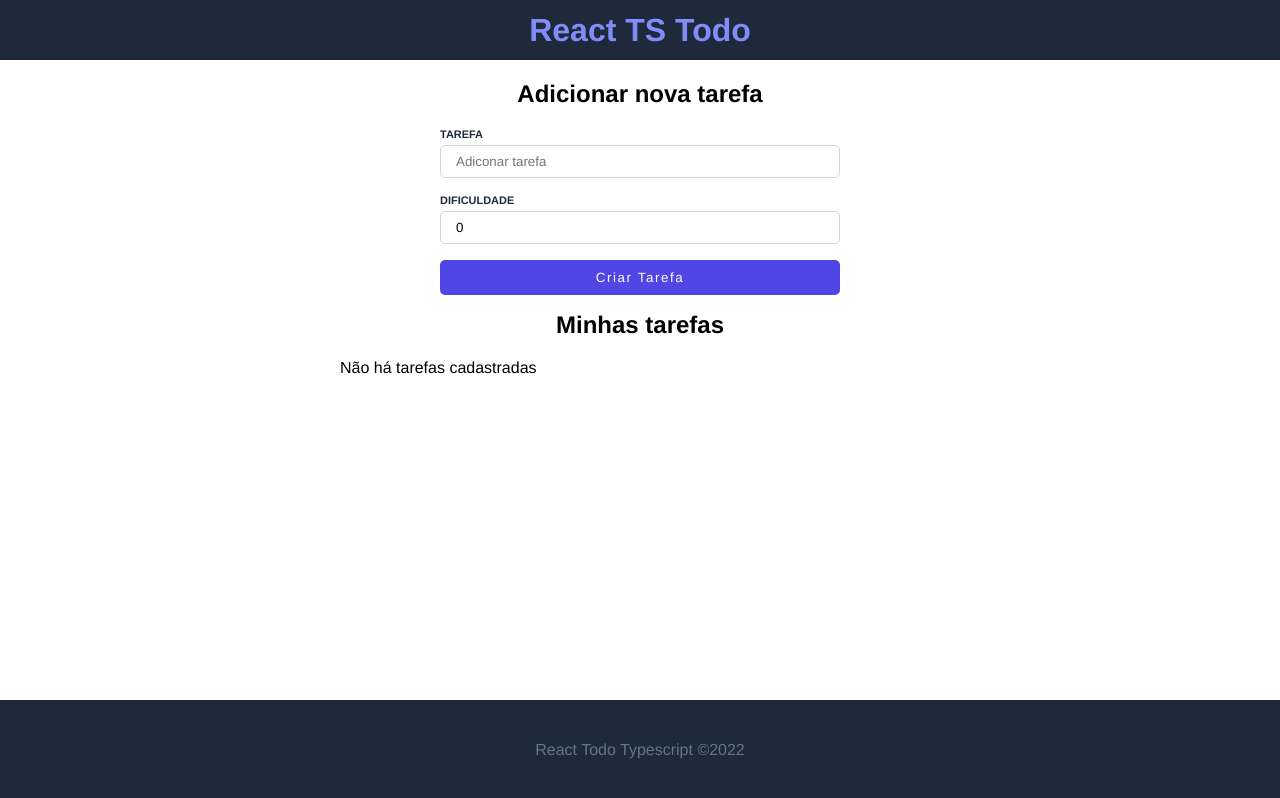
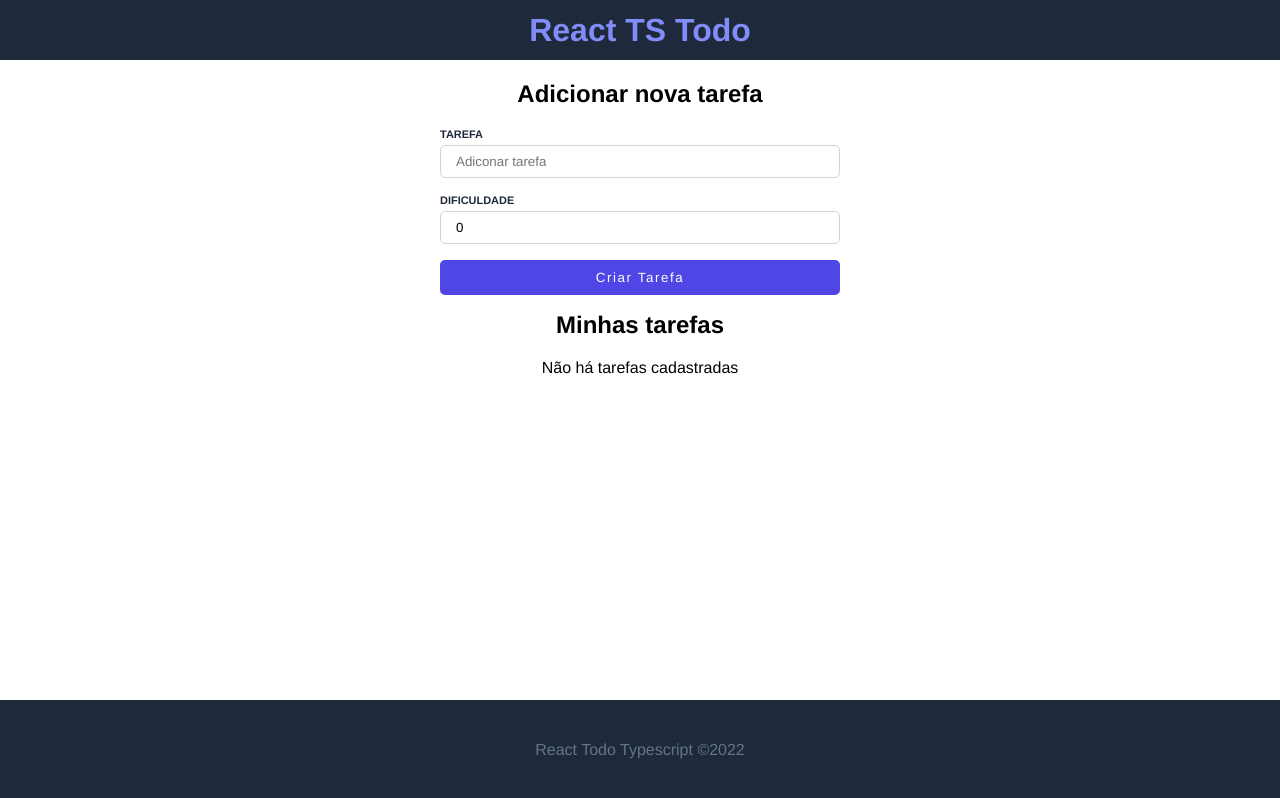
Before and after one commit to leoziondev/ud-ts-react-todo-mb, a React (Create React App) app: page / in a window 1280 px wide. Built offline with nearby package versions, Linux system fonts and the light colour scheme.

Commit message:
add fnc delete task

```diff
--- a/src/App.tsx
+++ b/src/App.tsx
@@ -10,6 +10,14 @@ import styles from './App.module.css'
 
 const App = () => {
   const [taskList, setTaskList] = useState<ITask[]>([])
+
+  const handleDeleteTask = (id: number) => {
+    setTaskList(
+      taskList.filter((task) => {
+        return task.id !== id
+      })
+    )
+  }
 
   return (
     <div className={styles.bodyWrapper}>
@@ -27,6 +35,7 @@ const App = () => {
           <h2>Minhas tarefas</h2>
           <TaskList
             taskList={taskList}
+            handleDelete={handleDeleteTask}
           />
         </div>
       </main>
--- a/src/components/TaskList.module.css
+++ b/src/components/TaskList.module.css
@@ -32,3 +32,7 @@
 .cardTask .actions i:hover {
     color: #4f46e5;
 }
+
+.noTasks {
+    text-align: center;
+}
--- a/src/components/TaskList.tsx
+++ b/src/components/TaskList.tsx
@@ -4,9 +4,10 @@ import styles from './TaskList.module.css'
 
 interface Props {
     taskList: ITask[]
+    handleDelete(id: number): void
 }
 
-const TaskList = ({taskList}: Props) => {
+const TaskList = ({taskList, handleDelete}: Props) => {
   return (
     <>
         {taskList.length > 0
@@ -19,12 +20,15 @@ const TaskList = ({taskList}: Props) => {
                     </div>
                     <div className={styles.actions}>
                         <i className="bi bi-pencil"></i>
-                        <i className="bi bi-trash"></i>
+                        <i
+                            className="bi bi-trash"
+                            onClick={() => handleDelete(task.id)}
+                        ></i>
                     </div>
                 </div>
             ))
         ) : (
-            <p>Não há tarefas cadastradas</p>
+            <p className={styles.noTasks}>Não há tarefas cadastradas</p>
         )}
     </>
   )
```
